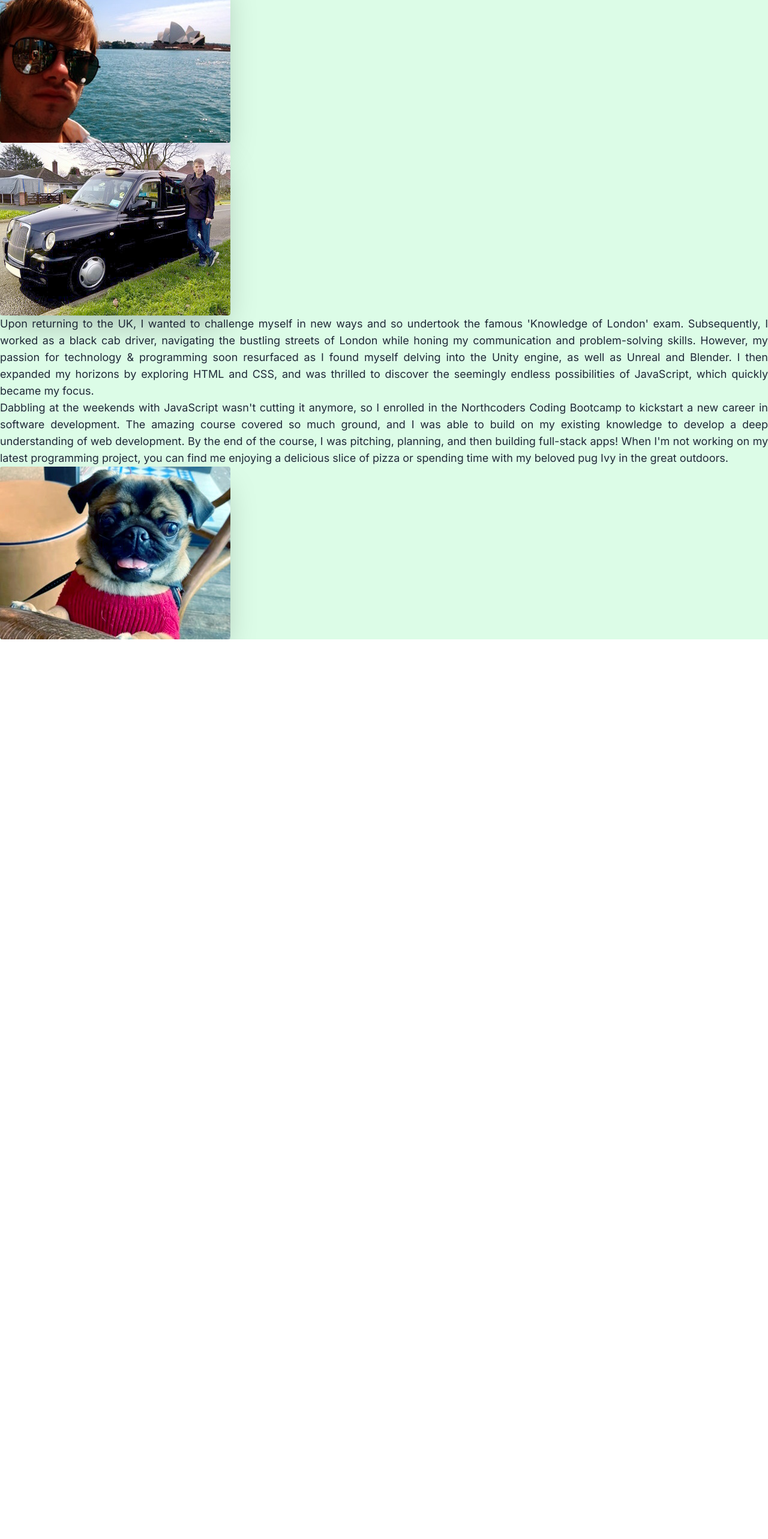
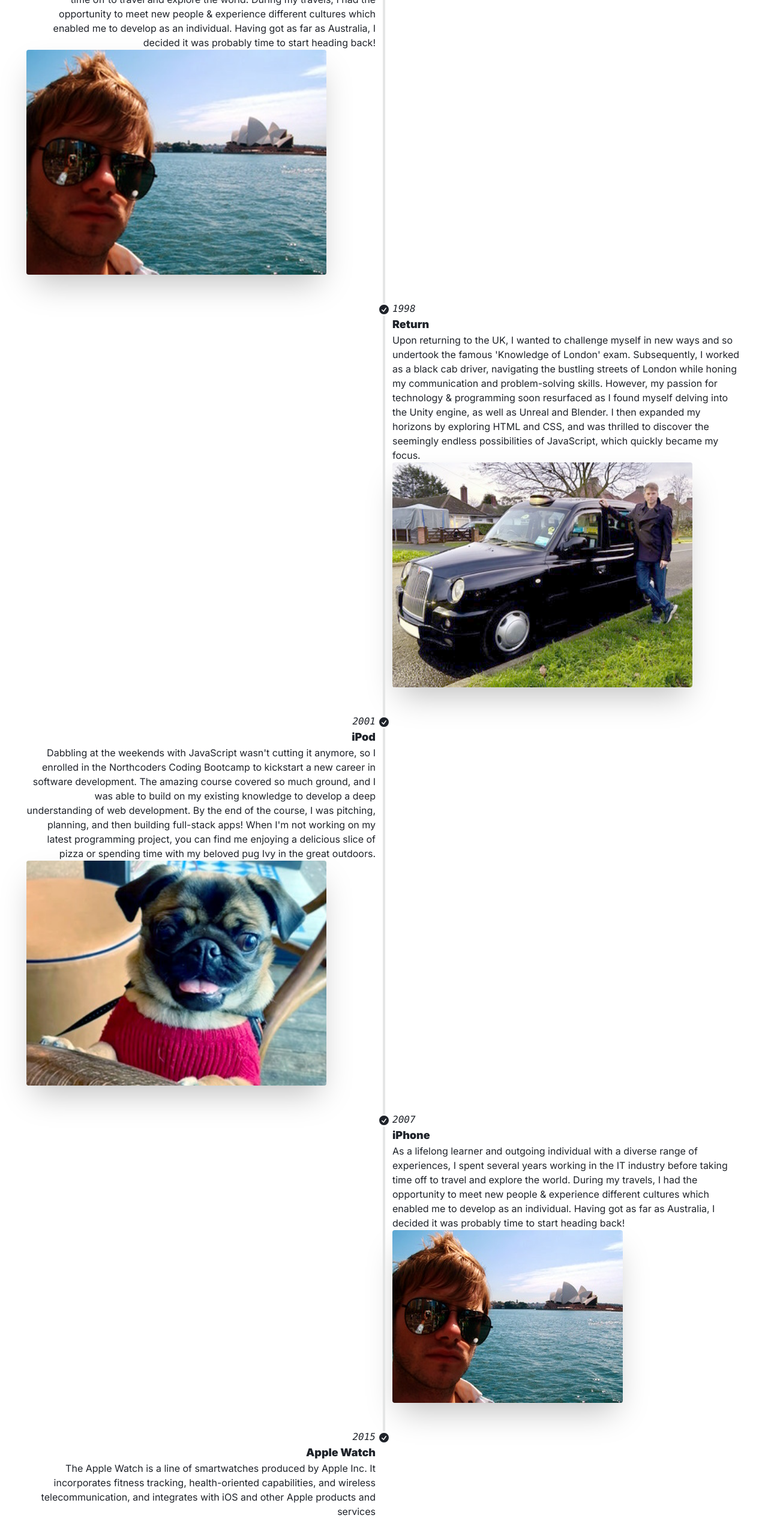
Before and after one commit to jbhall4291/next-portfolio, a Next.js app: page /about in a window 1280 px wide. Shown: the part 198-2764 px from the top of the page at 60% size. Before the commit the page ends 1264 px from the top, so only its background shows below. Built offline with nearby package versions, Linux system fonts and the light colour scheme.

Commit message:
add daisyui timeline

```diff
--- a/src/app/about/page.js
+++ b/src/app/about/page.js
@@ -4,21 +4,161 @@ import Image from "next/image";
 
 export default function About() {
     return (
-        <main className=" bg-green-100  min-h-[calc(100vh-64px)]" >
-            {/* <motion.div initial={{ opacity: 0 }} animate={{ opacity: 1 }} transition={{ duration: 0.75, ease: "easeOut" }}
-                className="container mx-auto flex grid-rows-3 flex-col items-center gap-x-8 gap-y-8 px-5 md:grid md:grid-cols-4 lg:px-10"> */}
-            <p
-                color="blue-gray"
-                className="text-md col-span-3 flex items-center text-justify  lg:text-lg order-1 md:order-none"
+
+        <main className=" bg-white  min-h-[calc(100vh-64px)] flex flex-col justify-center py-4" >
+
+
+
+
+            <div
+                initial={{ opacity: 0 }}
+                animate={{ opacity: 1 }}
+                transition={{ duration: 0.75, ease: "easeOut" }}
+                id="skills"
+                className="container mx-auto flex flex-col px-5 lg:px-10 text-prose"
             >
+
+
+                <ul className="timeline timeline-snap-icon max-md:timeline-compact timeline-vertical">
+                    <li>
+                        <div className="timeline-middle">
+                            <svg
+                                xmlns="http://www.w3.org/2000/svg"
+                                viewBox="0 0 20 20"
+                                fill="currentColor"
+                                className="h-5 w-5">
+                                <path
+                                    fillRule="evenodd"
+                                    d="M10 18a8 8 0 100-16 8 8 0 000 16zm3.857-9.809a.75.75 0 00-1.214-.882l-3.483 4.79-1.88-1.88a.75.75 0 10-1.06 1.061l2.5 2.5a.75.75 0 001.137-.089l4-5.5z"
+                                    clipRule="evenodd" />
+                            </svg>
+                        </div>
+                        <div className="timeline-start mb-10 md:text-end">
+                            <time className="font-mono italic">1984</time>
+                            <div className="text-lg font-black">Brief IT, then backpacking</div>
                             As a lifelong learner and outgoing individual with a diverse range of
                             experiences, I spent several years working in the IT industry before
                             taking time off to travel and explore the world. During my travels, I
                             had the opportunity to meet new people & experience different cultures
                             which enabled me to develop as an individual. Having got as far as
                             Australia, I decided it was probably time to start heading back!
-            </p>
 
+                            <Image
+                                src="/images/about/sydney.jpeg"
+                                width={500}
+                                height={288}
+                                className="  col-span-1 rounded shadow-2xl md:order-none order-2 "
+                                alt="johnny hall by sydney opera house"
+                                loading="eager"
+                                priority={true} />
+                        </div>
+                        <hr />
+                    </li>
+                    <li>
+                        <hr />
+                        <div className="timeline-middle">
+                            <svg
+                                xmlns="http://www.w3.org/2000/svg"
+                                viewBox="0 0 20 20"
+                                fill="currentColor"
+                                className="h-5 w-5">
+                                <path
+                                    fillRule="evenodd"
+                                    d="M10 18a8 8 0 100-16 8 8 0 000 16zm3.857-9.809a.75.75 0 00-1.214-.882l-3.483 4.79-1.88-1.88a.75.75 0 10-1.06 1.061l2.5 2.5a.75.75 0 001.137-.089l4-5.5z"
+                                    clipRule="evenodd" />
+                            </svg>
+                        </div>
+                        <div className="timeline-end mb-10">
+                            <time className="font-mono italic">1998</time>
+                            <div className="text-lg font-black">Return</div>
+                            Upon returning to the UK, I wanted to challenge myself in new ways and
+                            so undertook the famous &apos;Knowledge of London&apos; exam. Subsequently, I
+                            worked as a black cab driver, navigating the bustling streets of London
+                            while honing my communication and problem-solving skills. However, my
+                            passion for technology & programming soon resurfaced as I found myself
+                            delving into the Unity engine, as well as Unreal and Blender. I then
+                            expanded my horizons by exploring HTML and CSS, and was thrilled to
+                            discover the seemingly endless possibilities of JavaScript, which
+                            quickly became my focus.
+
+                            <Image
+                                src="/images/about/cab.jpeg"
+                                width={500}
+                                height={288}
+                                className="col-span-1 rounded shadow-2xl md:order-none order-4"
+                                alt="johnny hall by his old cab"
+                                loading="eager"
+                                priority={true}
+                            />
+
+
+                        </div>
+                        <hr />
+                    </li>
+                    <li>
+                        <hr />
+                        <div className="timeline-middle">
+                            <svg
+                                xmlns="http://www.w3.org/2000/svg"
+                                viewBox="0 0 20 20"
+                                fill="currentColor"
+                                className="h-5 w-5">
+                                <path
+                                    fillRule="evenodd"
+                                    d="M10 18a8 8 0 100-16 8 8 0 000 16zm3.857-9.809a.75.75 0 00-1.214-.882l-3.483 4.79-1.88-1.88a.75.75 0 10-1.06 1.061l2.5 2.5a.75.75 0 001.137-.089l4-5.5z"
+                                    clipRule="evenodd" />
+                            </svg>
+                        </div>
+                        <div className="timeline-start mb-10 md:text-end">
+                            <time className="font-mono italic">2001</time>
+                            <div className="text-lg font-black">iPod</div>
+                            Dabbling at the weekends with JavaScript wasn&apos;t cutting it anymore, so I
+                            enrolled in the Northcoders Coding Bootcamp to kickstart a new career in
+                            software development. The amazing course covered so much ground, and I
+                            was able to build on my existing knowledge to develop a deep
+                            understanding of web development. By the end of the course, I was
+                            pitching, planning, and then building full-stack apps! When I&apos;m not
+                            working on my latest programming project, you can find me enjoying a
+                            delicious slice of pizza or spending time with my beloved pug Ivy in the
+                            great outdoors.
+
+                            <Image
+                                src="/images/about/ivy.jpeg"
+                                width={500}
+                                height={288}
+                                className="col-span-1 rounded shadow-2xl md:order-none order-6"
+                                alt="johnny hall with ivy the pug"
+                                loading="eager"
+                                priority={true}
+                            />
+
+
+                        </div>
+                        <hr />
+                    </li>
+                    <li>
+                        <hr />
+                        <div className="timeline-middle">
+                            <svg
+                                xmlns="http://www.w3.org/2000/svg"
+                                viewBox="0 0 20 20"
+                                fill="currentColor"
+                                className="h-5 w-5">
+                                <path
+                                    fillRule="evenodd"
+                                    d="M10 18a8 8 0 100-16 8 8 0 000 16zm3.857-9.809a.75.75 0 00-1.214-.882l-3.483 4.79-1.88-1.88a.75.75 0 10-1.06 1.061l2.5 2.5a.75.75 0 001.137-.089l4-5.5z"
+                                    clipRule="evenodd" />
+                            </svg>
+                        </div>
+                        <div className="timeline-end mb-10">
+                            <time className="font-mono italic">2007</time>
+                            <div className="text-lg font-black">iPhone</div>
+                            As a lifelong learner and outgoing individual with a diverse range of
+                            experiences, I spent several years working in the IT industry before
+                            taking time off to travel and explore the world. During my travels, I
+                            had the opportunity to meet new people & experience different cultures
+                            which enabled me to develop as an individual. Having got as far as
+                            Australia, I decided it was probably time to start heading back!
 
                             <Image
                                 src="/images/about/sydney.jpeg"
@@ -31,71 +171,33 @@ export default function About() {
                             />
 
 
-
-
-
-            <Image
-                src="/images/about/cab.jpeg"
-                width={384}
-                height={288}
-                className="col-span-1 rounded shadow-2xl md:order-none order-4"
-                alt="johnny hall by his old cab"
-                loading="eager"
-                priority={true}
-            />
-
-
-            <p
-                variant="h5"
-                color="blue-gray"
-                className=" text-md col-span-3 flex items-center text-justify  lg:text-lg md:order-none order-3"
-            >
-                Upon returning to the UK, I wanted to challenge myself in new ways and
-                so undertook the famous &apos;Knowledge of London&apos; exam. Subsequently, I
-                worked as a black cab driver, navigating the bustling streets of London
-                while honing my communication and problem-solving skills. However, my
-                passion for technology & programming soon resurfaced as I found myself
-                delving into the Unity engine, as well as Unreal and Blender. I then
-                expanded my horizons by exploring HTML and CSS, and was thrilled to
-                discover the seemingly endless possibilities of JavaScript, which
-                quickly became my focus.
-            </p>
-
-            <p
-                variant="h5"
-                color="blue-gray"
-                className="text-md  col-span-3 flex items-center text-justify md:order-none order-5 lg:text-lg"
-            >
-                Dabbling at the weekends with JavaScript wasn&apos;t cutting it anymore, so I
-                enrolled in the Northcoders Coding Bootcamp to kickstart a new career in
-                software development. The amazing course covered so much ground, and I
-                was able to build on my existing knowledge to develop a deep
-                understanding of web development. By the end of the course, I was
-                pitching, planning, and then building full-stack apps! When I&apos;m not
-                working on my latest programming project, you can find me enjoying a
-                delicious slice of pizza or spending time with my beloved pug Ivy in the
-                great outdoors.
-            </p>
-
-
-
-
-            <Image
-                src="/images/about/ivy.jpeg"
-                width={384}
-                height={288}
-                className="col-span-1 rounded shadow-2xl md:order-none order-6"
-                alt="johnny hall with ivy the pug"
-                loading="eager"
-                priority={true}
-            />
-
-
-
-            {/* </motion.div> */}
-
-
-
+                        </div>
+                        <hr />
+                    </li>
+                    <li>
+                        <hr />
+                        <div className="timeline-middle">
+                            <svg
+                                xmlns="http://www.w3.org/2000/svg"
+                                viewBox="0 0 20 20"
+                                fill="currentColor"
+                                className="h-5 w-5">
+                                <path
+                                    fillRule="evenodd"
+                                    d="M10 18a8 8 0 100-16 8 8 0 000 16zm3.857-9.809a.75.75 0 00-1.214-.882l-3.483 4.79-1.88-1.88a.75.75 0 10-1.06 1.061l2.5 2.5a.75.75 0 001.137-.089l4-5.5z"
+                                    clipRule="evenodd" />
+                            </svg>
+                        </div>
+                        <div className="timeline-start mb-10 md:text-end">
+                            <time className="font-mono italic">2015</time>
+                            <div className="text-lg font-black">Apple Watch</div>
+                            The Apple Watch is a line of smartwatches produced by Apple Inc. It incorporates fitness
+                            tracking, health-oriented capabilities, and wireless telecommunication, and integrates with
+                            iOS and other Apple products and services
+                        </div>
+                    </li>
+                </ul>
+            </div>
         </main>
     );
 }
```
Lines whose indentation alone changed are shown as unchanged.
